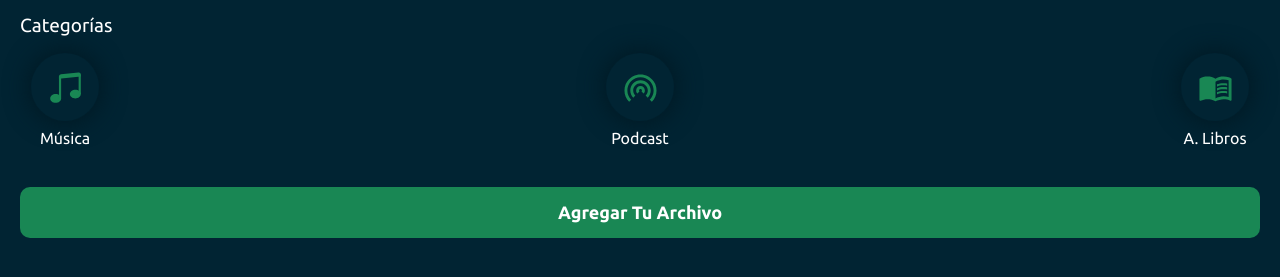
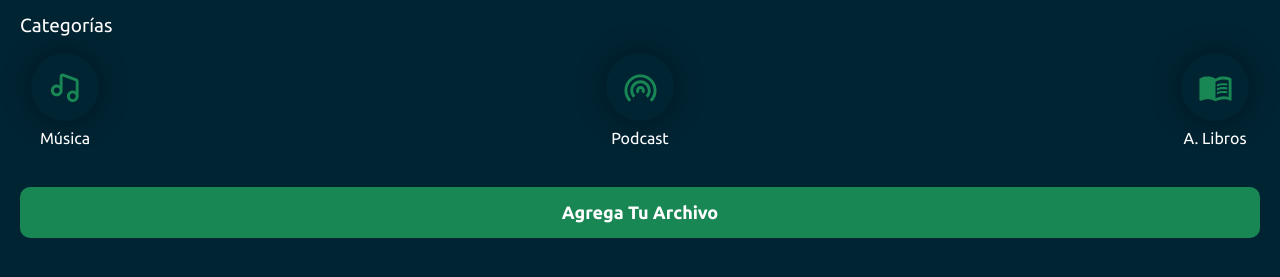
Before and after one commit to hernan1122/cantera-music-test, a React (Create React App) app: page / in a window 1280 px wide. Shown: the part 429-706 px from the top of the page. Built offline with nearby package versions, Linux system fonts and the light colour scheme; a web font is replaced by a local one.

Commit message:
modifique icono de musica

```diff
--- a/src/Home.jsx
+++ b/src/Home.jsx
@@ -52,7 +52,7 @@ export function Home() {
 
       <Categories />
       <button className="AddButton-button" onClick={handleModal}>
-        Agregar Tu Archivo
+        Agrega Tu Archivo
       </button>
       <Add see={seeModal} notSee={setSeeModal} />
     </div>
--- a/src/components/Categories.jsx
+++ b/src/components/Categories.jsx
@@ -5,8 +5,9 @@ import '../styles/Categories.css'
 //aca importamos un icono
 import { BsMusicNoteBeamed } from 'react-icons/bs';
 import { CgMediaPodcast } from 'react-icons/cg';
-import { ImBooks } from 'react-icons/im';
 import { MdMenuBook } from 'react-icons/md';
+import { FiMusic } from 'react-icons/fi';
+import { BiMusic } from 'react-icons/bi';
 
 export function Categories (){
   return (
@@ -15,7 +16,7 @@ export function Categories (){
       <div className="Categories-container">
         <Link className="Categories-content" to='/category'>
           <div className="circle">
-            <BsMusicNoteBeamed className="Categories-icons"/>
+            <BiMusic className="Categories-icons"/>
           </div>
           <h3>Música</h3>
         </Link>
```
